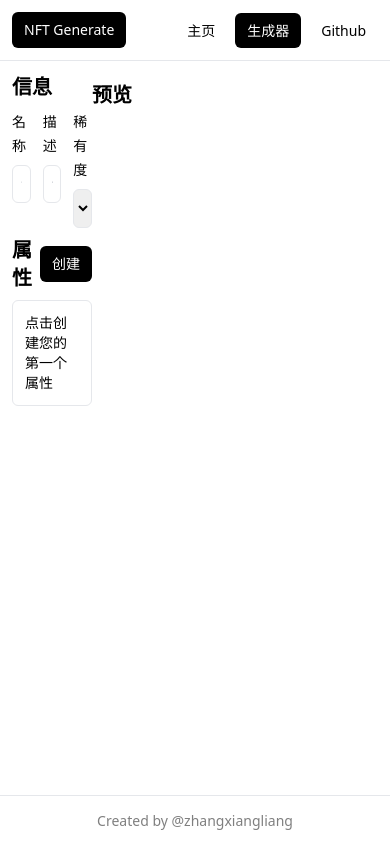
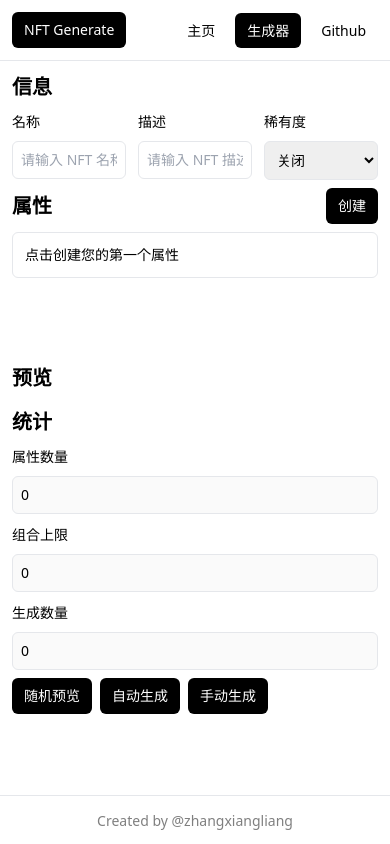
Before and after one commit to zhangxiangliang/nft-generate, a Next.js app: page /generate in a window 390 px wide. Built offline with nearby package versions, Linux system fonts and the light colour scheme.

Commit message:
feat: generate status in generate page

```diff
--- a/pages/generate.tsx
+++ b/pages/generate.tsx
@@ -4,15 +4,16 @@ import { NextPage } from "next";
 // Components
 import Panel from "components/panel/Panel";
 import Layout from "components/layout/Layout";
+import GenerateStatusPanel from "components/panel/GenerateStatusPanel";
 import GenerateMetadataPanel from "components/panel/GenerateMetadataPanel";
 import GenerateAttributesPanel from "components/panel/GenerateAttributesPanel";
 
 const Generate: NextPage = () => {
   return (
     <Layout>
-      <section className="flex w-full md:space-x-2 md:space-y-0 space-y-2 ">
+      <section className="flex w-full md:space-x-2 md:space-y-0 space-y-2 md:flex-nowrap flex-wrap">
         {/* Left */}
-        <section className="lg:w-3/4 md:w-2/3 sm:w-1/2 w-full">
+        <section className="lg:w-3/4 md:w-2/3  w-full">
           <section className="space-y-2">
             {/* Metadata */}
             <GenerateMetadataPanel />
@@ -23,14 +24,19 @@ const Generate: NextPage = () => {
         </section>
 
         {/* Right */}
-        <section className="lg:w-1/4 md:w-1/3 sm:w-1/2 w-full space-y-2">
+        <section className="lg:w-1/4 md:w-1/3 w-full space-y-2">
+          <section className="space-y-2 md:sticky md:top-0 relative">
             {/* Preview */}
             <Panel
               title="预览"
-            className="bg-black bg-opacity-50 w-full pb-full h-0 rounded-md overflow-hidden"
+              className="bg-black bg-opacity-50 w-full rounded-md pb-full h-0"
             >
               <canvas />
             </Panel>
+
+            {/* Status */}
+            <GenerateStatusPanel />
+          </section>
         </section>
       </section>
     </Layout>
```
Lines whose indentation alone changed are shown as unchanged.
